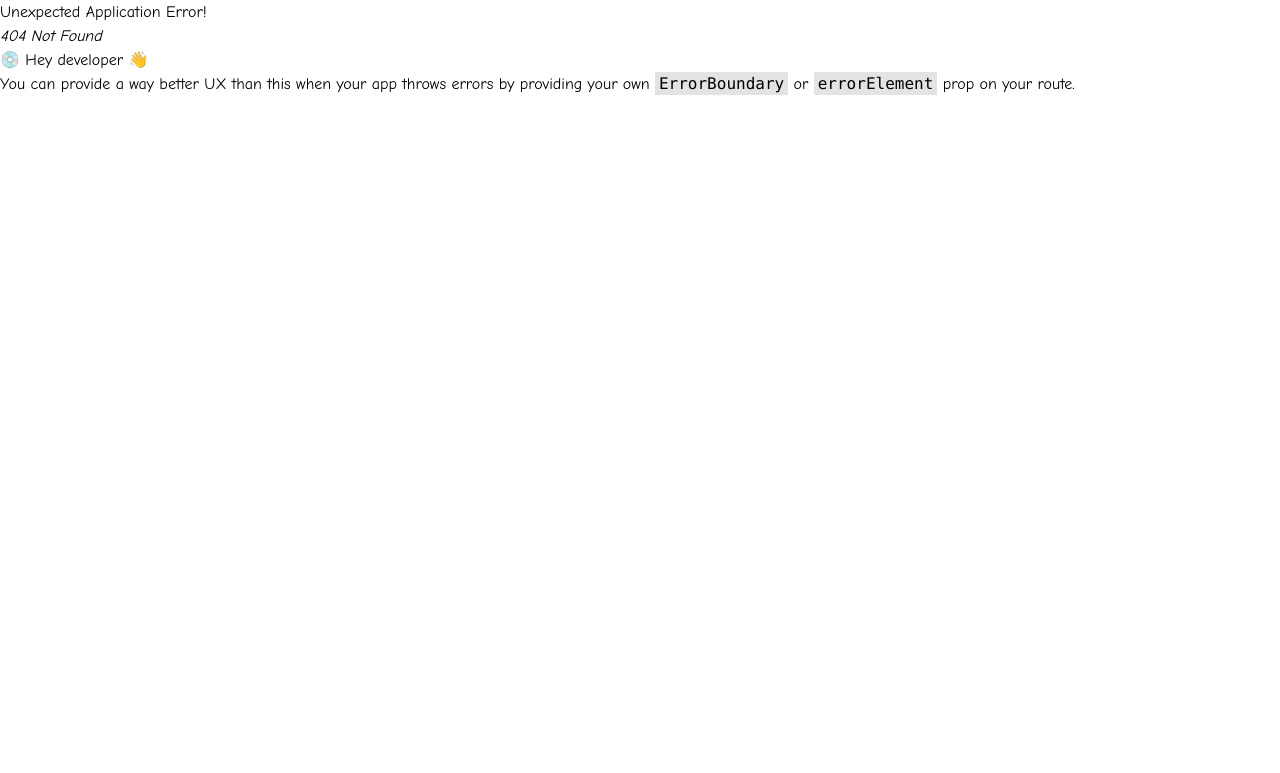
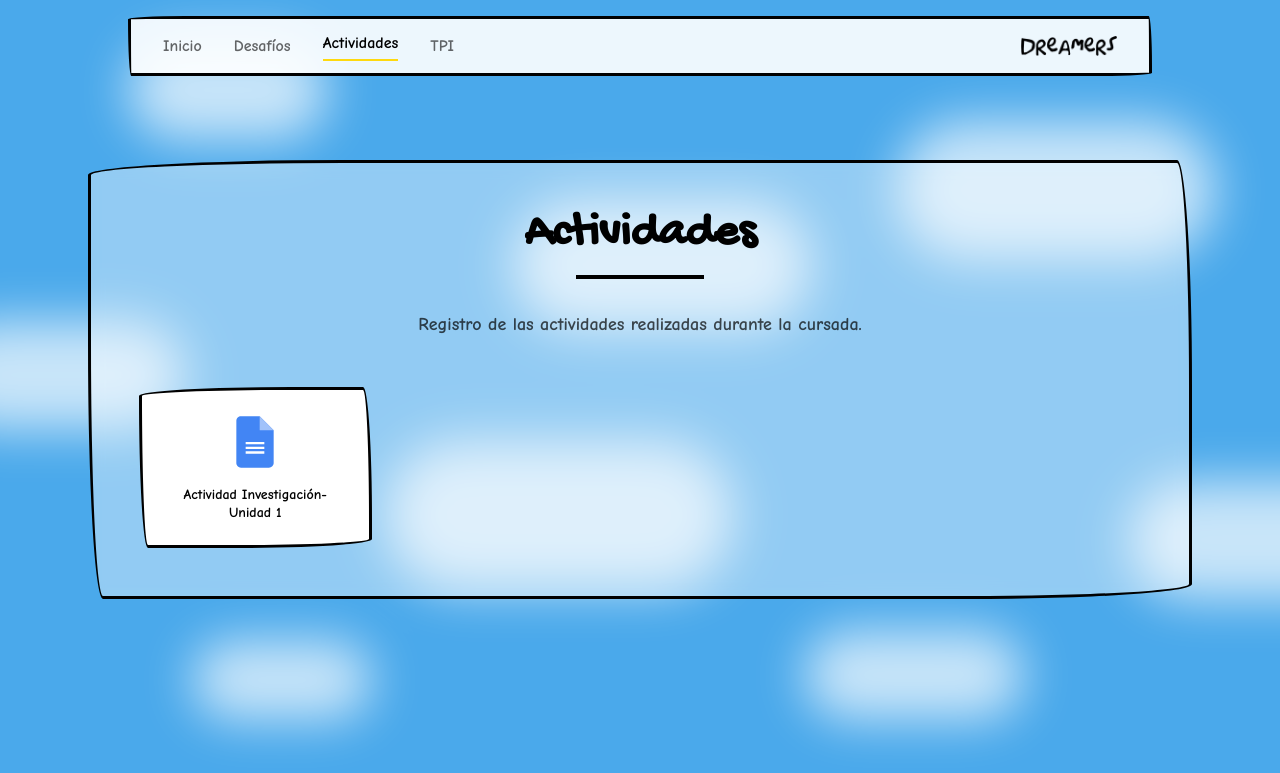
Before and after one commit to yoelmarain/Sitio-Gerencial, a React (Vite) app: page /actividades in a window 1280 px wide. Before the commit this address had no page. Shown: the top 773 px of the page. Built offline with nearby package versions, Linux system fonts and the light colour scheme.

Commit message:
actividades section

```diff
--- /dev/null
+++ b/src/components/ActividadesSection.jsx
@@ -0,0 +1,51 @@
+import actividades from '../data/actividades'
+
+export default function ActividadesSection() {
+  return (
+    <section className="relative z-10 max-w-6xl mx-auto px-6 pb-24">
+      <div className="bg-white/40 backdrop-blur-sm p-8 md:p-12 sketch-border">
+        <div className="text-center mb-12">
+          <h2 className="text-4xl md:text-5xl font-headline font-bold text-black mb-4">
+            Actividades
+          </h2>
+          <div className="h-1 w-32 bg-black mx-auto mb-8" />
+          <p className="text-black/70 text-lg font-bold max-w-2xl mx-auto">
+            Registro de las actividades realizadas durante la cursada.
+          </p>
+        </div>
+
+        {actividades.length === 0 ? (
+          <div className="py-12 text-center">
+            <span className="material-symbols-outlined text-6xl text-black/30 mb-4 block">
+              assignment
+            </span>
+            <p className="text-black font-bold italic text-lg">
+              Próximamente...
+            </p>
+          </div>
+        ) : (
+          <div className="grid grid-cols-2 sm:grid-cols-3 md:grid-cols-4 gap-6">
+            {actividades.map((actividad, i) => (
+              <a
+                key={i}
+                href={actividad.link}
+                target="_blank"
+                rel="noopener noreferrer"
+                className="p-6 bg-white sketch-border flex flex-col items-center text-center gap-4 hover:-translate-y-1 transition-transform cursor-pointer group"
+              >
+                <svg viewBox="0 0 48 48" className="w-14 h-14" xmlns="http://www.w3.org/2000/svg">
+                  <path d="M12 2C9.79 2 8.02 3.79 8.02 6L8 42c0 2.21 1.77 4 3.98 4H36c2.21 0 4-1.79 4-4V14L28 2H12z" fill="#4285F4" />
+                  <path d="M28 2v12h12" fill="#A1C2FA" />
+                  <path d="M16 28h16v2H16zm0 4h16v2H16zm0-8h16v2H16z" fill="#fff" />
+                </svg>
+                <span className="font-bold text-black text-sm leading-tight">
+                  {actividad.titulo}
+                </span>
+              </a>
+            ))}
+          </div>
+        )}
+      </div>
+    </section>
+  )
+}
--- a/src/components/Navbar.jsx
+++ b/src/components/Navbar.jsx
@@ -5,6 +5,7 @@ import logoNegro from '../assets/logo-negro.png'
 const navItems = [
   { to: '/', label: 'Inicio' },
   { to: '/desafios', label: 'Desafíos' },
+  { to: '/actividades', label: 'Actividades' },
   { to: '/tpi', label: 'TPI' },
 ]
 
--- /dev/null
+++ b/src/data/actividades.js
@@ -0,0 +1,8 @@
+const actividades = [
+  {
+    titulo: "Actividad Investigación-Unidad 1",
+    link: "https://docs.google.com/document/d/1zxA9dEeUSq03KqBabNOqKF3AGqIzG1fI/edit?usp=sharing&ouid=115401788466383247765&rtpof=true&sd=true",
+  },
+]
+
+export default actividades
--- /dev/null
+++ b/src/pages/Actividades.jsx
@@ -0,0 +1,9 @@
+import ActividadesSection from '../components/ActividadesSection'
+
+export default function Actividades() {
+  return (
+    <div className="pt-40">
+      <ActividadesSection />
+    </div>
+  )
+}
--- a/src/pages/Home.jsx
+++ b/src/pages/Home.jsx
@@ -1,6 +1,7 @@
 import Hero from '../components/Hero'
 import PresentacionVideo from '../components/PresentacionVideo'
 import TeamSection from '../components/TeamSection'
+import ActividadesSection from '../components/ActividadesSection'
 import MapasConceptualesSection from '../components/MapasConceptualesSection'
 import RutasAprendizajeSection from '../components/RutasAprendizajeSection'
 
--- a/src/routes.jsx
+++ b/src/routes.jsx
@@ -2,6 +2,7 @@ import { createBrowserRouter } from 'react-router-dom'
 import App from './App'
 import Home from './pages/Home'
 import Desafios from './pages/Desafios'
+import Actividades from './pages/Actividades'
 import Tpi from './pages/Tpi'
 
 const router = createBrowserRouter([
@@ -11,6 +12,7 @@ const router = createBrowserRouter([
     children: [
       { index: true, element: <Home /> },
       { path: 'desafios', element: <Desafios /> },
+      { path: 'actividades', element: <Actividades /> },
       { path: 'tpi', element: <Tpi /> },
     ],
   },
```
